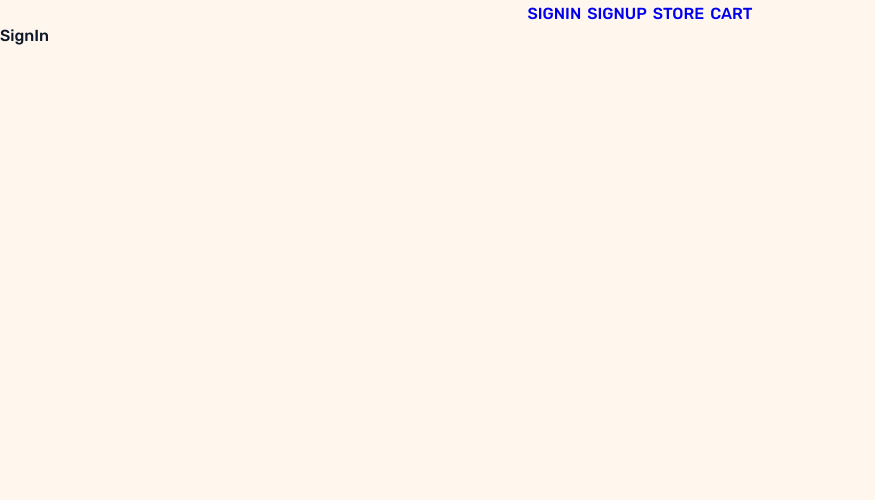
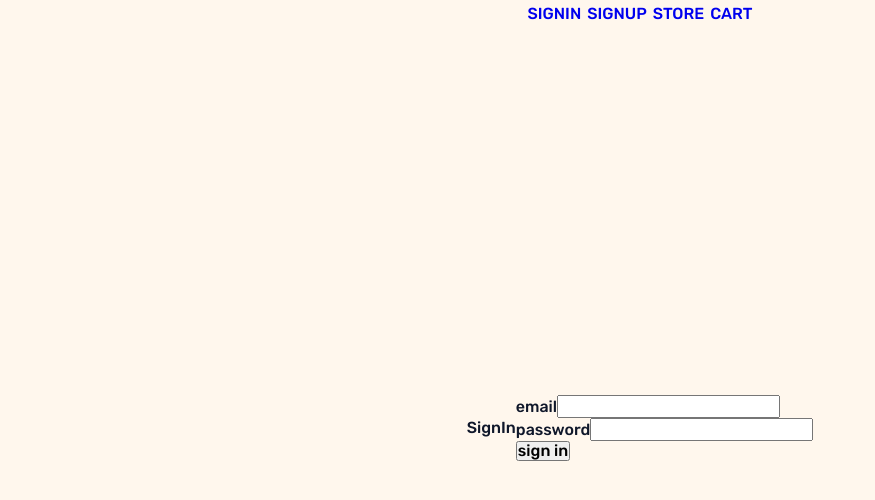
Before and after one commit to martynosa/manga-store, a React (Vite) app: page /signin in a window 1280 px wide. Shown: the top 500 px of the page, without its empty margins (0-875 px from the left). Built offline with nearby package versions, Linux system fonts and the light colour scheme.

Commit message:
signin validation

```diff
--- /dev/null
+++ b/src/Components/Auth/Auth.module.css
@@ -0,0 +1,6 @@
+.auth-container {
+  height: 100vh;
+  display: flex;
+  align-items: center;
+  justify-content: center;
+}
--- a/src/Components/Auth/SignIn.tsx
+++ b/src/Components/Auth/SignIn.tsx
@@ -1,5 +1,114 @@
+import { FormEvent, useEffect, useState } from 'react';
+import classes from './Auth.module.css';
+
+interface IError {
+  status: boolean;
+  message: string;
+}
+
+const defaultError = { status: false, message: '' };
+
+const emailValidator = (email: string) => {
+  if (!email || !/^[^@\s]+@[^@\s]+\.[^@\s]+$/.test(email)) {
+    return { status: true, message: 'Please provide valid email.' };
+  }
+  return defaultError;
+};
+
+export const lengthValidator = (value: string, length: number) => {
+  if (!value || value.length < length) {
+    return {
+      status: true,
+      message: `${length} or more characters required!`,
+    };
+  }
+  return defaultError;
+};
+
 const SignIn: React.FC = () => {
-  return <h1>SignIn</h1>;
+  const [email, setEmail] = useState('');
+  const [password, setPassword] = useState('');
+  const [errorObj, setErrorObj] = useState<{
+    emailError: IError;
+    passwordError: IError;
+  }>({
+    emailError: defaultError,
+    passwordError: defaultError,
+  });
+
+  const signInHandler = (event: FormEvent) => {
+    event.preventDefault();
+
+    if (
+      errorObj.emailError.status ||
+      errorObj.passwordError.status ||
+      email === '' ||
+      password === ''
+    )
+      return;
+    console.log('user info =>', email, password);
+  };
+
+  const validateEmailHandler = (email: string) => {
+    const error = emailValidator(email);
+    if (error.status) {
+      setErrorObj((prevState) => {
+        return { ...prevState, emailError: error };
+      });
+      return;
+    }
+    setErrorObj((prevState) => {
+      return { ...prevState, emailError: defaultError };
+    });
+  };
+
+  const validatePasswordHandler = (password: string) => {
+    const error = lengthValidator(password, 6);
+    if (error.status) {
+      setErrorObj((prevState) => {
+        return { ...prevState, passwordError: error };
+      });
+      return;
+    }
+    setErrorObj((prevState) => {
+      return { ...prevState, passwordError: defaultError };
+    });
+  };
+
+  useEffect(() => {
+    console.log(errorObj);
+  }, [errorObj]);
+
+  return (
+    <div className={classes['auth-container']}>
+      <h1>SignIn</h1>
+      <form onSubmit={signInHandler}>
+        <div>
+          <label htmlFor="email">email</label>
+          <input
+            id="email"
+            type="text"
+            onBlur={(e) => setEmail(e.target.value)}
+            onChange={(e) => validateEmailHandler(e.target.value)}
+          />
+          {errorObj.emailError.status && <p>{errorObj.emailError.message}</p>}
+        </div>
+        <div>
+          <label htmlFor="password">password</label>
+          <input
+            id="password"
+            type="password"
+            onBlur={(e) => setPassword(e.target.value)}
+            onChange={(e) => validatePasswordHandler(e.target.value)}
+          />
+          {errorObj.passwordError.status && (
+            <p>{errorObj.passwordError.message}</p>
+          )}
+        </div>
+        <button>sign in</button>
+      </form>
+    </div>
+  );
 };
 
 export default SignIn;
```
